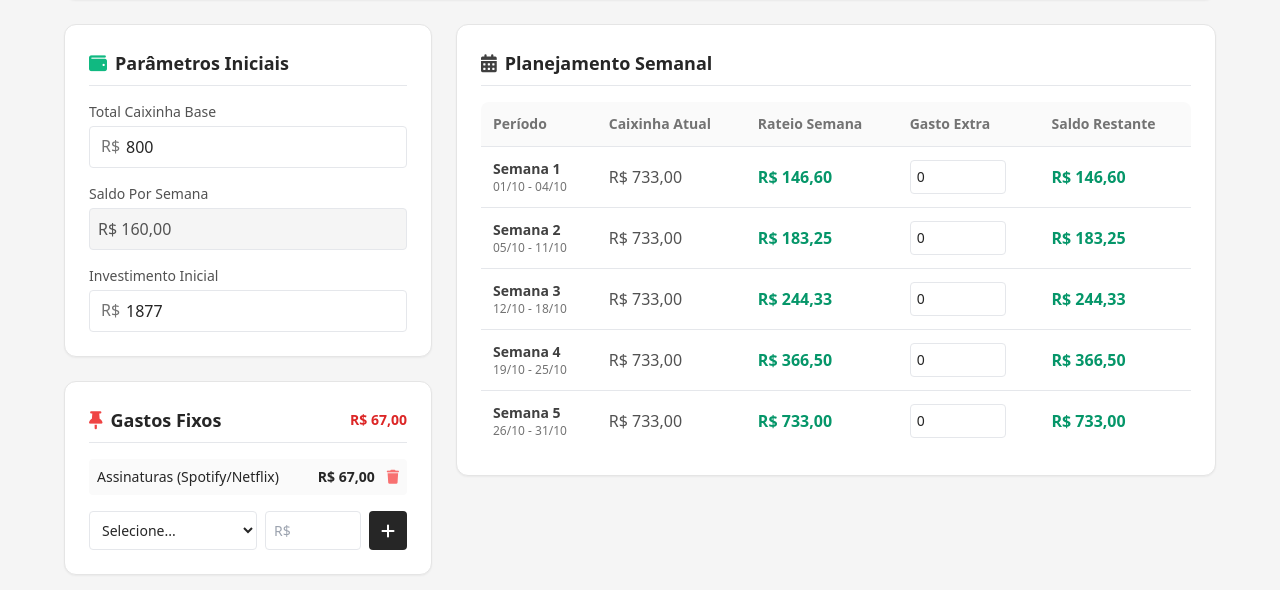
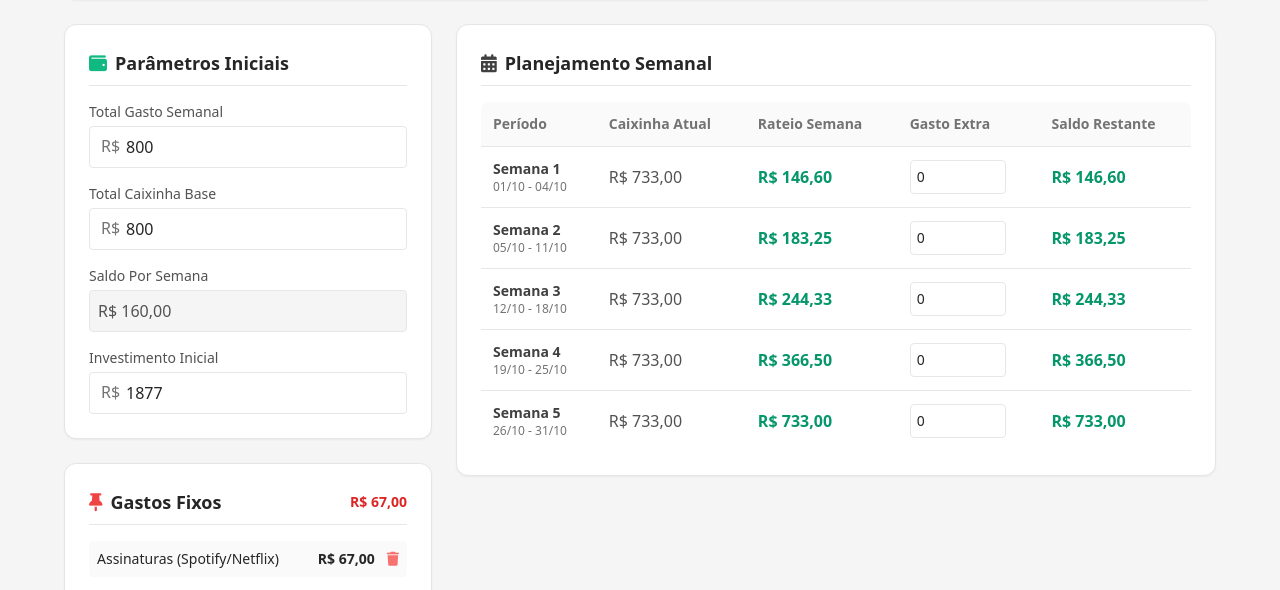
Before and after one commit to fgotelip/ControleGastos, a plain HTML site: page index.html in a window 1280 px wide. Shown: the part 138-728 px from the top of the page. Drawn offline with nearby package versions, Linux system fonts and the light colour scheme.

Commit message:
Adicionando Total Gasto Semanal

```diff
--- a/index.html
+++ b/index.html
@@ -44,6 +44,14 @@
                 <div class="bg-white p-6 rounded-xl shadow-sm border border-neutral-200">
                     <h2 class="text-lg font-bold mb-4 border-b pb-2"><i class="fas fa-wallet mr-2 text-emerald-500"></i>Parâmetros Iniciais</h2>
                     <div class="space-y-4">
+                         <div>
+                            <label class="block text-sm text-neutral-600 mb-1">Total Gasto Semanal</label>
+                            <div class="relative">
+                                <span class="absolute left-3 top-2 text-neutral-500 font-medium">R$</span>
+                                <input type="number" v-model.number="totalGastosSemanal"
+                                    class="w-full p-2 pl-9 border rounded focus:ring-2 focus:ring-emerald-500 outline-none">
+                            </div>
+                        </div>
                         <div>
                             <label class="block text-sm text-neutral-600 mb-1">Total Caixinha Base</label>
                             <div class="relative">
@@ -175,6 +183,7 @@
             setup() {
                 // Parâmetros Iniciais
                 const totalCaixinha = ref(800);
+                const totalGastosSemanal = ref(800);
                 const investimentoInicial = ref(1877);
 
                 // Setup de Datas
@@ -280,7 +289,7 @@
 
                     if (totalSemanas <= 0) totalSemanas = 1;
 
-                    return totalCaixinha.value / totalSemanas;
+                    return totalGastosSemanal.value / totalSemanas;
                 });
 
                 const weekCalculations = computed(() => {
@@ -334,6 +343,7 @@
                     const dadosSalvos = localStorage.getItem('controleGastosData');
                     if (dadosSalvos) {
                         const dados = JSON.parse(dadosSalvos);
+                        totalGastosSemanal.value = dados.totalGastosSemanal ?? 800;
                         totalCaixinha.value = dados.totalCaixinha ?? 800;
                         investimentoInicial.value = dados.investimentoInicial ?? 1877;
 
@@ -349,6 +359,7 @@
 
                 const salvarDados = () => {
                     const dados = {
+                        totalGastosSemanal: totalGastosSemanal.value,
                         totalCaixinha: totalCaixinha.value,
                         investimentoInicial: investimentoInicial.value,
                         fixedExpenses: fixedExpenses.value,
@@ -360,7 +371,7 @@
 
                 // Fica monitorando as variáveis. Qualquer alteração, ele chama o salvarDados()
                 watch(
-                    [totalCaixinha, investimentoInicial, fixedExpenses, investimentosGastos, weeklyExpenses],
+                    [totalGastosSemanal,totalCaixinha, investimentoInicial, fixedExpenses, investimentosGastos, weeklyExpenses],
                     () => { salvarDados(); },
                     { deep: true }
                 );
@@ -429,7 +440,7 @@
                 });
 
                 return {
-                    totalCaixinha, investimentoInicial, currentMonthName,
+                    totalGastosSemanal,totalCaixinha, investimentoInicial, currentMonthName,
                     fixedExpenses, newFixedName, newFixedValue, addFixed, removeFixed, totalFixed, opcoesGastosFixos,
                     weekCalculations, weeklyExpenses, saldoPorSemana,
                     investimentosGastos, novoInvNome, novoInvValor, addInv, removeInv, saldoInvestimento,
```
